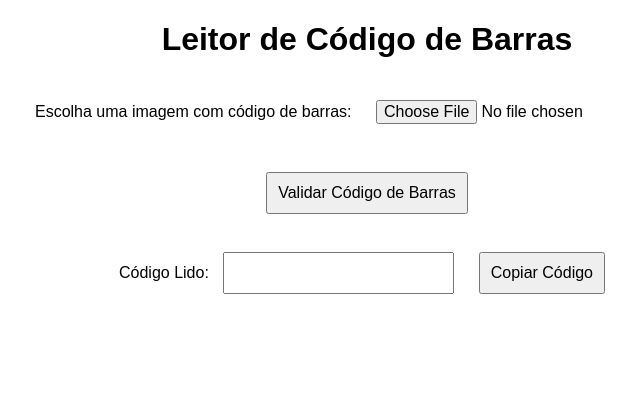
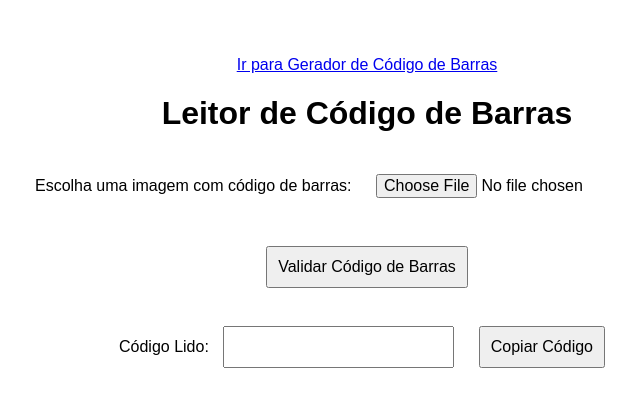
Before and after one commit to divilella96/CodigoDeBarras, a plain HTML site: page index.html in a window 1280 px wide. Shown: the whole page, without its empty margins (273-913 px from the left). Drawn offline with Linux system fonts and the light colour scheme.

Commit message:
Update index.html
Inserindo a funcionalidade anterior em outra page

```diff
--- a/index.html
+++ b/index.html
@@ -42,6 +42,9 @@
     </style>
 </head>
 <body>
+    <br><br>
+<a href="generate.html">Ir para Gerador de Código de Barras</a>
+
     <h1>Leitor de Código de Barras</h1>
 
     <label for="barcode-image">Escolha uma imagem com código de barras:</label>
```
